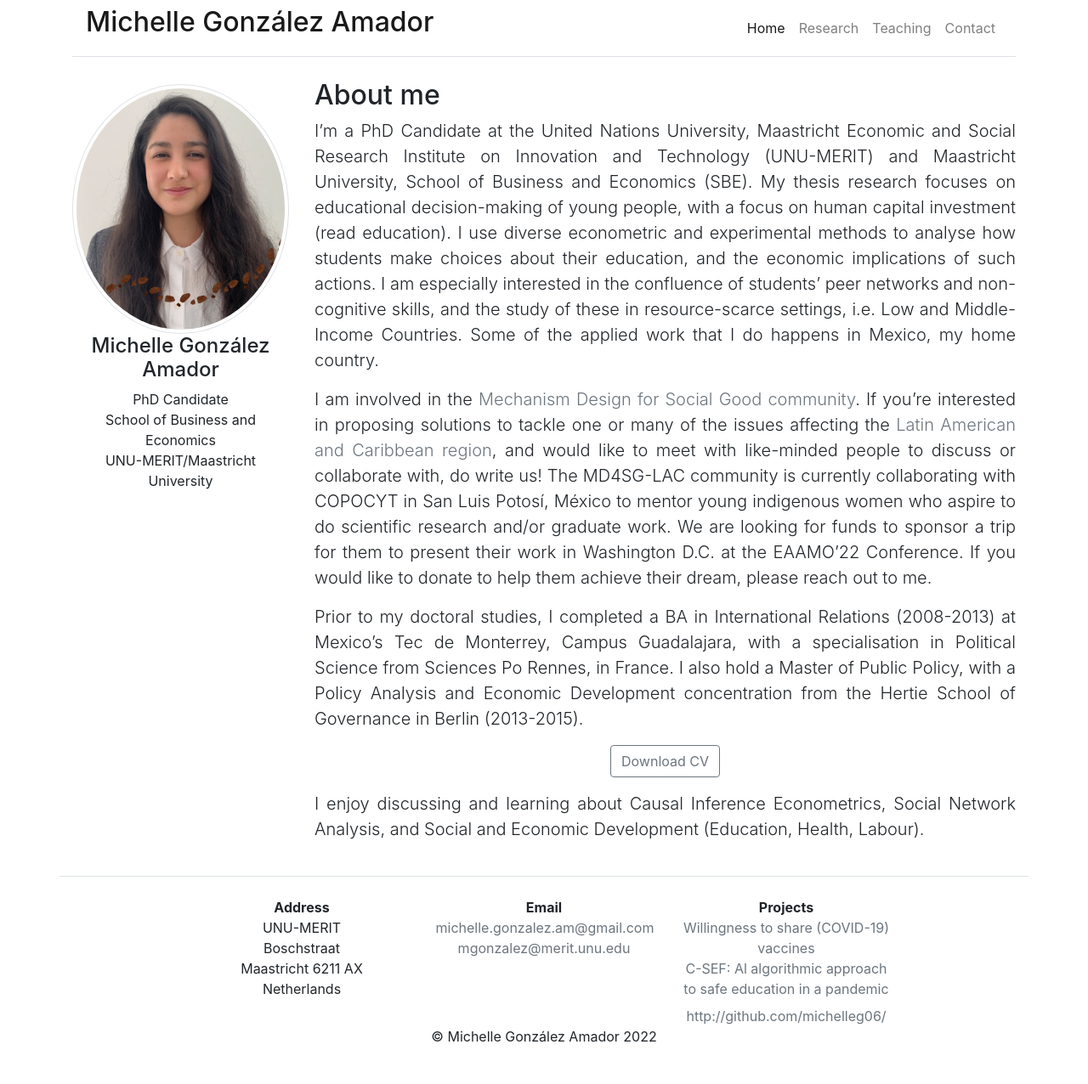
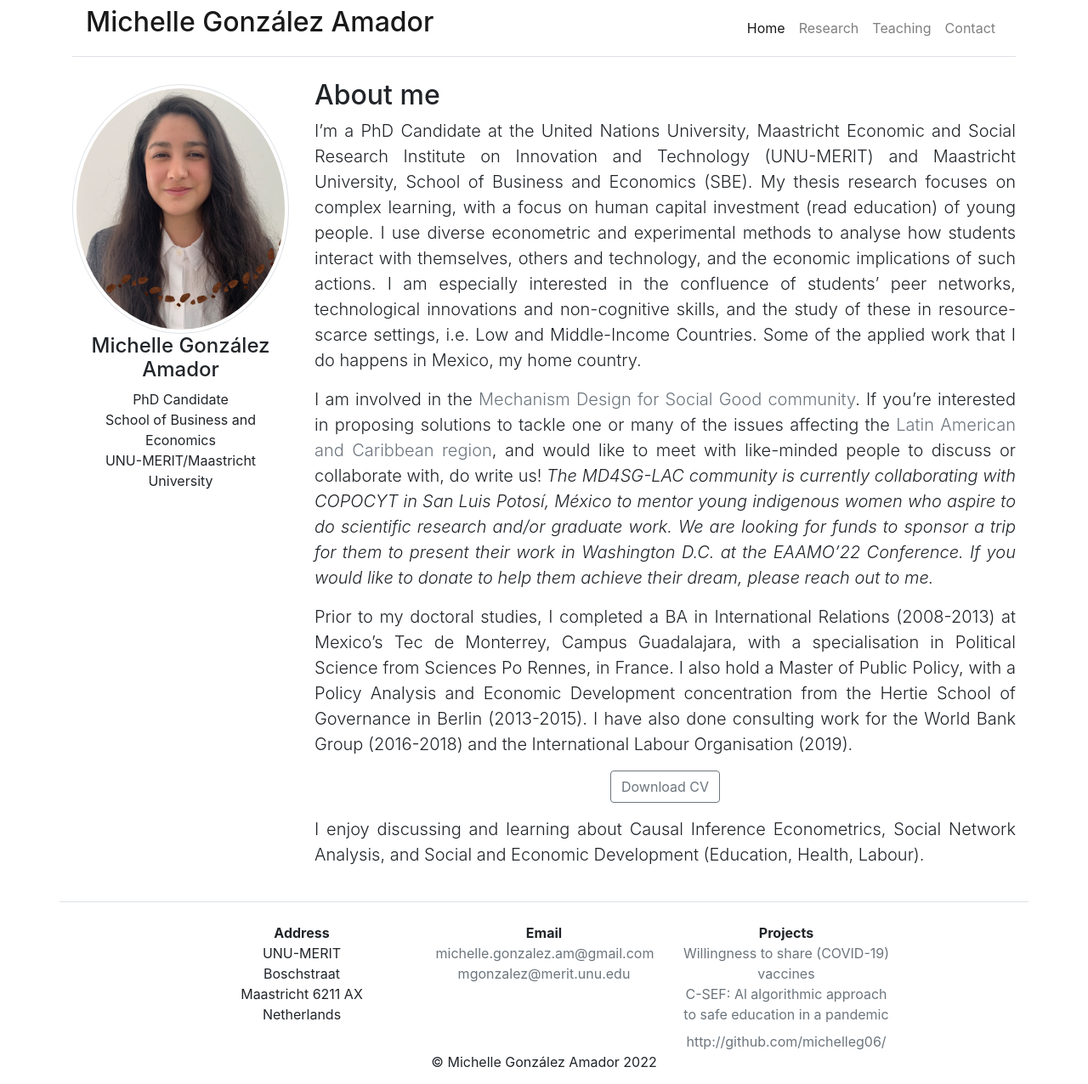
Before and after one commit to michelleg06/m-gonzalezamador.com, a Jekyll site: the page built from index.md, in a window 1280 px wide. Shown: the whole page at 85% size. Built offline with Jekyll 4.4.1, drawn with Linux system fonts in a browser that asks for light colours; nearby versions of some CDN libraries; our own code applies the rules of GitHub Pages for plain Markdown files; before the commit the page ends 1246 px from its top, so only the background shows below that.

Commit message:
Update index.md

```diff
--- a/index.md
+++ b/index.md
@@ -3,11 +3,11 @@ layout: index
 image: myface.png
 ---
 ## About me
-I'm a PhD Candidate at the United Nations University, Maastricht Economic and Social Research Institute on Innovation and Technology (UNU-MERIT) and Maastricht University, School of Business and Economics (SBE). My thesis research focuses on educational decision-making of young people, with a focus on human capital investment (read education). I use diverse econometric and experimental methods to analyse how students make choices about their education, and the economic implications of such actions. I am especially interested in the confluence of students' peer networks and non-cognitive skills, and the study of these in resource-scarce settings, i.e. Low and Middle-Income Countries. Some of the applied work that I do happens in Mexico, my home country.
+I'm a PhD Candidate at the United Nations University, Maastricht Economic and Social Research Institute on Innovation and Technology (UNU-MERIT) and Maastricht University, School of Business and Economics (SBE). My thesis research focuses on complex learning, with a focus on human capital investment (read education) of young people. I use diverse econometric and experimental methods to analyse how students interact with themselves, others and technology, and the economic implications of such actions. I am especially interested in the confluence of students' peer networks, technological innovations and non-cognitive skills, and the study of these in resource-scarce settings, i.e. Low and Middle-Income Countries. Some of the applied work that I do happens in Mexico, my home country.
 
-I am involved in the [Mechanism Design for Social Good community](http://www.md4sg.com). If you're interested in proposing solutions to tackle one or many of the issues affecting the [Latin American and Caribbean region](https://www.md4sg.com/workinggroups/latinamerica.html), and would like to meet with like-minded people to discuss or collaborate with, do write us! The MD4SG-LAC community is currently collaborating with COPOCYT in San Luis Potosí, México to mentor young indigenous women who aspire to do scientific research and/or graduate work. We are looking for funds to sponsor a trip for them to present their work in Washington D.C. at the EAAMO'22 Conference. If you would like to donate to help them achieve their dream, please reach out to me.
+I am involved in the [Mechanism Design for Social Good community](http://www.md4sg.com). If you're interested in proposing solutions to tackle one or many of the issues affecting the [Latin American and Caribbean region](https://www.md4sg.com/workinggroups/latinamerica.html), and would like to meet with like-minded people to discuss or collaborate with, do write us! *The MD4SG-LAC community is currently collaborating with COPOCYT in San Luis Potosí, México to mentor young indigenous women who aspire to do scientific research and/or graduate work. We are looking for funds to sponsor a trip for them to present their work in Washington D.C. at the EAAMO'22 Conference. If you would like to donate to help them achieve their dream, please reach out to me.*
 
-Prior to my doctoral studies, I completed a BA in International Relations (2008-2013) at Mexico's Tec de Monterrey, Campus Guadalajara, with a specialisation in Political Science from Sciences Po Rennes, in France. I also hold a Master of Public Policy, with a Policy Analysis and Economic Development concentration from the Hertie School of Governance  in Berlin (2013-2015).
+Prior to my doctoral studies, I completed a BA in International Relations (2008-2013) at Mexico's Tec de Monterrey, Campus Guadalajara, with a specialisation in Political Science from Sciences Po Rennes, in France. I also hold a Master of Public Policy, with a Policy Analysis and Economic Development concentration from the Hertie School of Governance  in Berlin (2013-2015). I have also done consulting work for the World Bank Group (2016-2018) and the International Labour Organisation (2019).
 
 [Download CV](assets/files/cvmichelle.pdf){: .btn .btn-outline-secondary .btn-center}
 
```
